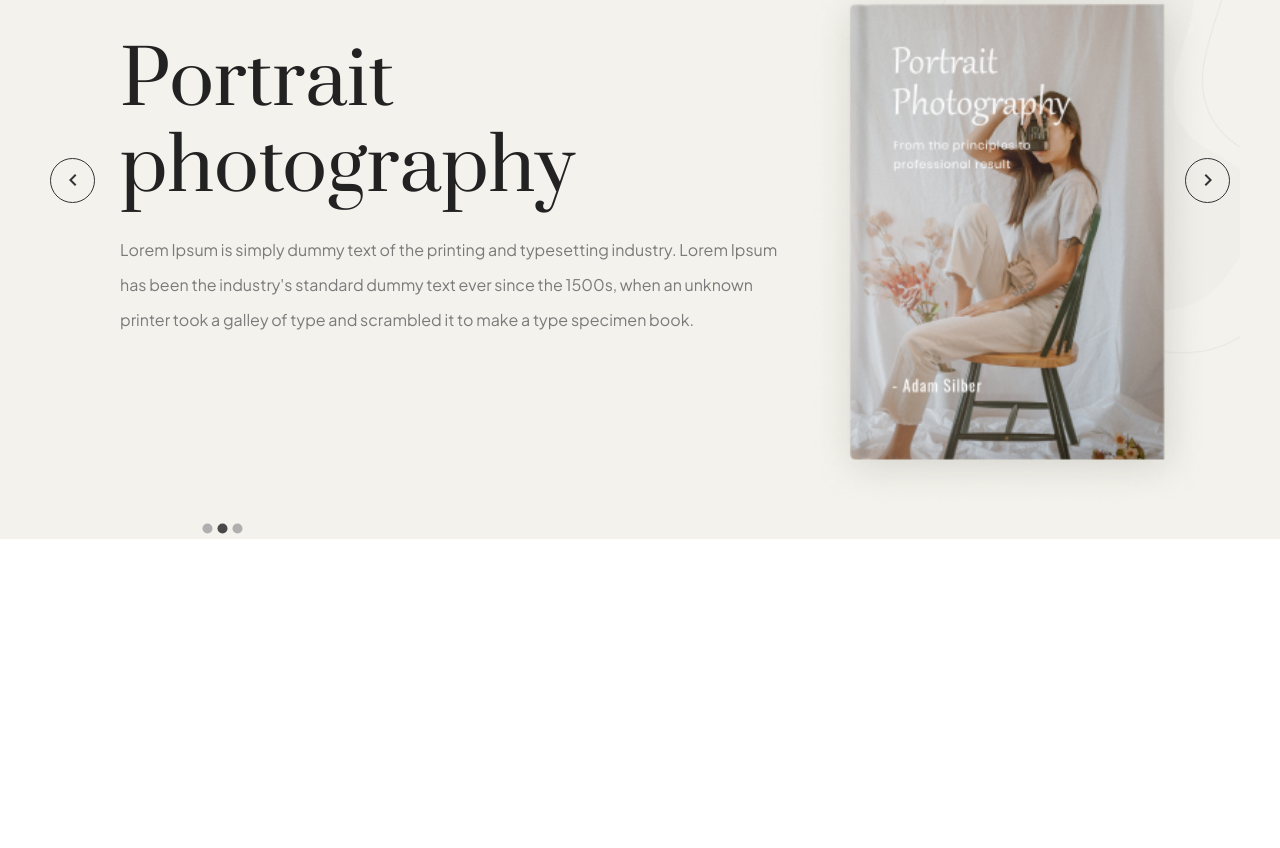
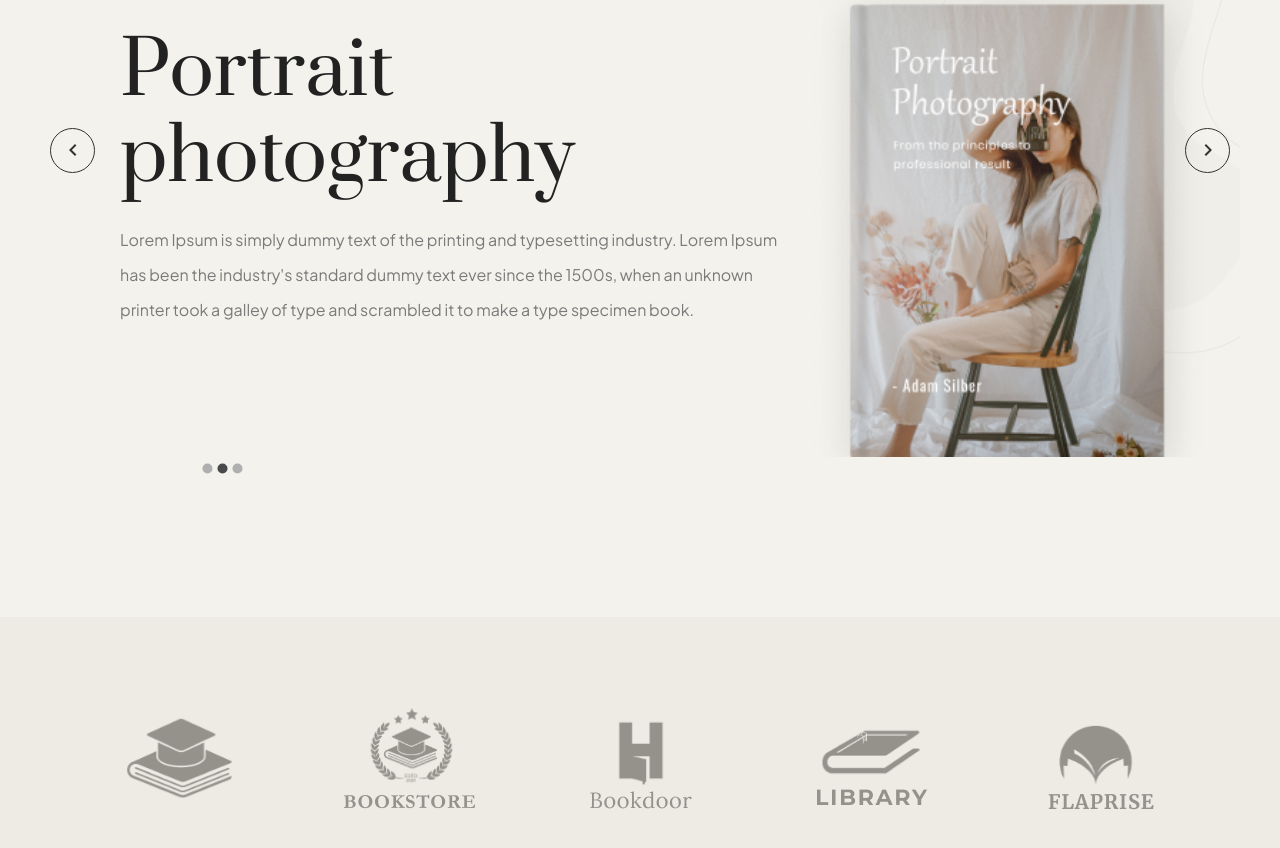
Before and after one commit to AshishBarvaliya/bookstore, a React (Create React App) app: page / in a window 1280 px wide. Shown: the part 280-1128 px from the top of the page. Before the commit the page ends 819 px from the top, so only its background shows below. Built offline with nearby package versions, Linux system fonts and the light colour scheme.

Commit message:
associated with component added

```diff
--- a/src/App.tsx
+++ b/src/App.tsx
@@ -1,4 +1,5 @@
 import { Box } from '@mui/material'
+import { AssociatedWith } from './components/AssociatedWith'
 import { Header } from './components/Header'
 import { Home } from './components/Home'
 
@@ -7,6 +8,7 @@ const App: React.FC = () => {
     <Box>
       <Header />
       <Home />
+      <AssociatedWith />
     </Box>
   )
 }
--- /dev/null
+++ b/src/components/AssociatedWith.tsx
@@ -0,0 +1,31 @@
+import { Box } from '@mui/material'
+import theme from '../theme/Theme'
+import { Container } from './Container'
+
+export const AssociatedWith: React.FC = () => {
+  const associatesImages = ['A1.png', 'A2.png', 'A3.png', 'A4.png', 'A5.png']
+  return (
+    <Box bgcolor={theme.palette.background.paper} height={['auto', '282px']}>
+      <Container
+        sx={{
+          display: 'flex',
+          flexDirection: ['column', 'row'],
+          alignItems: 'center',
+          height: '100%',
+        }}
+      >
+        {associatesImages.map((img, i) => (
+          <Box
+            key={i}
+            width={['100%', '20%']}
+            marginY={[2, 0]}
+            display="flex"
+            justifyContent="center"
+          >
+            <img src={img} alt={img} />
+          </Box>
+        ))}
+      </Container>
+    </Box>
+  )
+}
--- a/src/components/Home.tsx
+++ b/src/components/Home.tsx
@@ -6,7 +6,7 @@ import { Container } from './Container'
 export const Home: React.FC = () => {
   return (
     <StyledContainer>
-      <Container sx={{ paddingX: '0 !important' }}>
+      <Container sx={{ paddingX: '0 !important', height: ['1000px', '800px'] }}>
         <Carousel
           className="home"
           autoPlay
@@ -52,7 +52,7 @@ const Banner = ({ item }: BannerProps): JSX.Element => {
   return (
     <Card
       className="Banner"
-      sx={{ height: ['100%', '700px', '700px'], pl: ['0px', '70px', '80px'] }}
+      sx={{ height: ['900px', '600px', '640px'], pl: ['0px', '70px', '80px'] }}
     >
       <Box
         className="BannerFlex"
@@ -65,7 +65,7 @@ const Banner = ({ item }: BannerProps): JSX.Element => {
             justifyContent: 'flex-end',
             minWidth: ['90%', '45%', '45%'],
             padding: ['8px', 0],
-            paddingBottom: ['30px', '180px'],
+            paddingBottom: ['30px', '80px', '130px'],
             textAlign: ['center', 'start'],
           }}
         >
--- a/src/theme/Theme.ts
+++ b/src/theme/Theme.ts
@@ -18,7 +18,7 @@ const theme = createTheme({
     },
     background: {
       default: '#F3F2EC',
-      paper: '#EEEBE4',
+      paper: '#EDEBE4',
     },
   },
   typography: {
```
